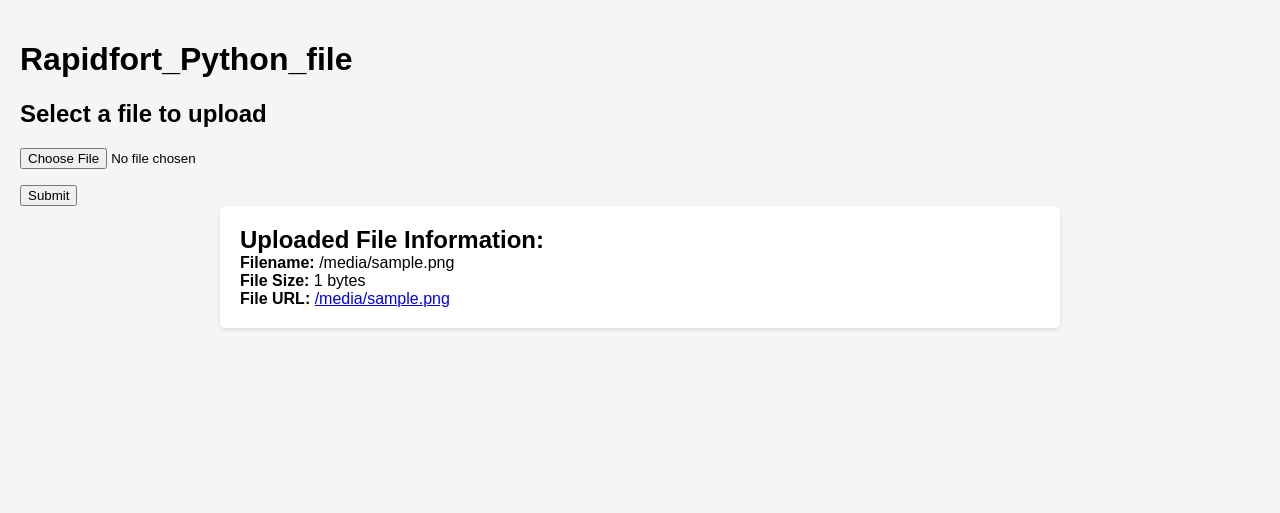
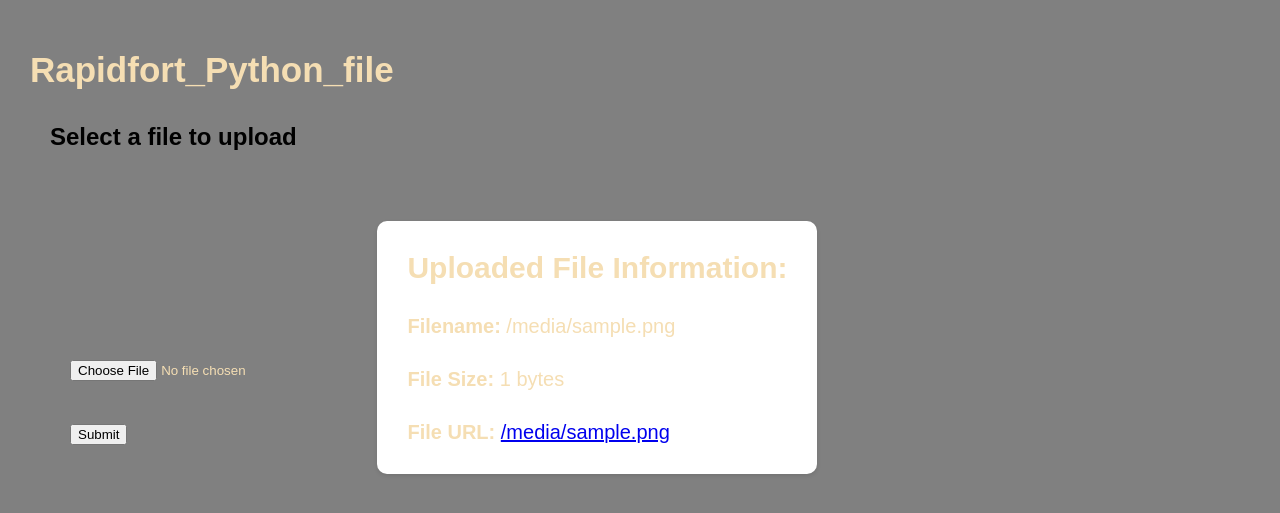
Before and after one commit to Harman717/20103063_rapidfort_project, a Flask app: template templates/upload.html in a window 1280 px wide. Shown: the top 513 px of the page. Run offline with Flask 2, Linux system fonts and the light colour scheme; the template is opened without the code that fills it: most values are stand-ins (such as "Sample title", 1, 10 or a date in 2020).

Commit message:
Update style.css

```diff
--- a/static/style.css
+++ b/static/style.css
@@ -1,17 +1,22 @@
 /* Reset some default margins and padding */
 body, h2, p, ul {
-    margin: 0;
-    padding: 0;
+    margin: 10px;
+    padding: 10px;
 }
 /* Set some basic styles for the body */
 body {
     font-family: Arial, sans-serif;
-    background-color: #f5f5f5;
+    background-color: grey;
     padding: 20px;
 }
-
+h1{
+    font-size: 35px;
+    margin-top: 20px;
+    color: wheat;
+}
 /* Center the content on the page */
 .container {
+    align-items: center;
     max-width: 800px;
     margin: 0 auto;
     padding: 20px;
@@ -46,3 +51,27 @@ form {
     background-color: #f9f9f9;
     border-radius: 5px;
 }
+.container{
+    color: wheat;
+    padding: 10px;
+
+    display: inline-block;
+    border-radius: 10px;
+    margin: 10px;
+    align-self: start;
+    font-size: 20px;
+    margin-top: 20px;
+
+}
+.data{
+    color: wheat;
+    padding: 10px;
+
+    display: inline-block;
+    border-radius: 10px;
+    margin: 10px;
+    align-self: start;
+    font-size: 20px;
+    margin-top: 20px;
+
+}
```
